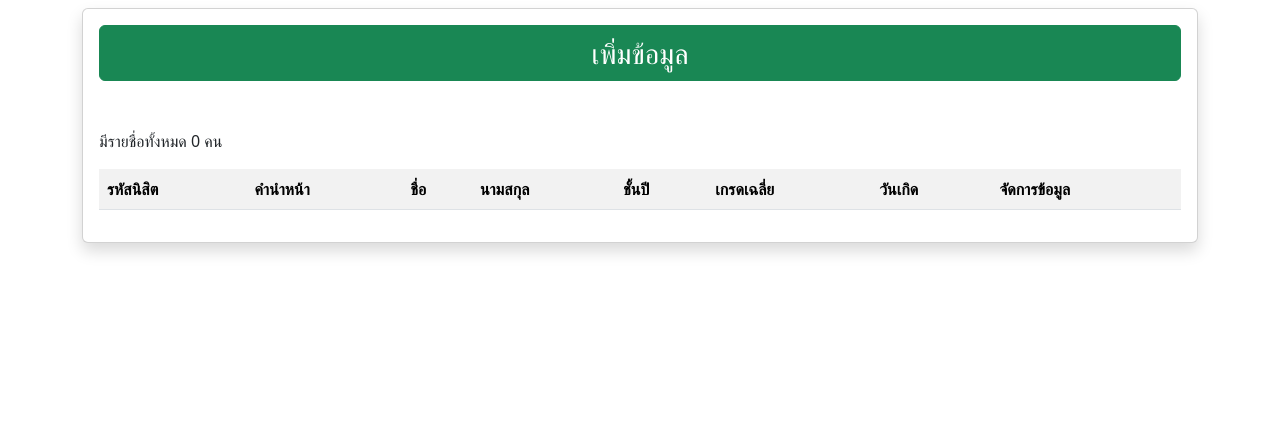
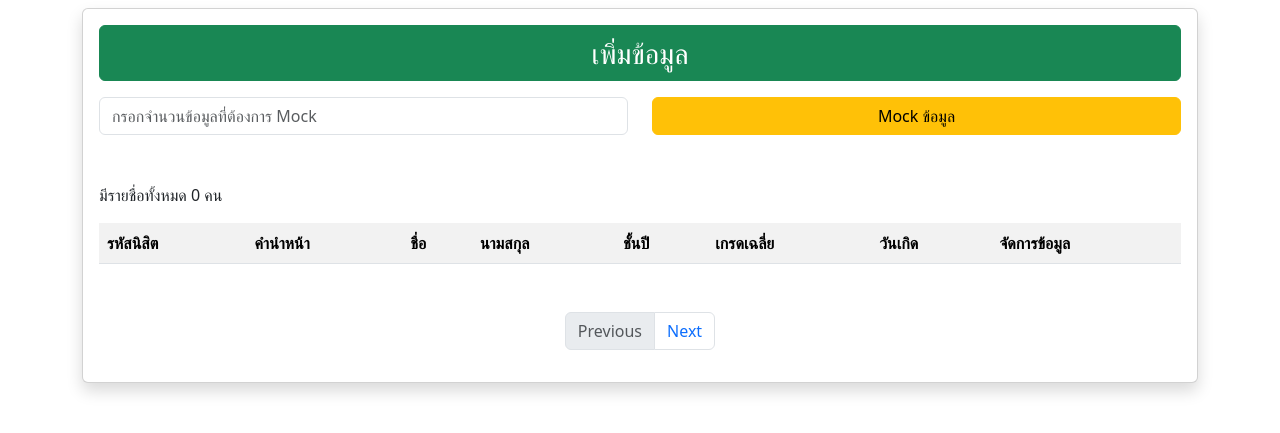
Before and after one commit to moskk1233/php-crud, a PHP site: page /index.php in a window 1280 px wide. Shown: the part 144-577 px from the top of the page. Run offline with PHP 8.4, Linux system fonts and the light colour scheme; lists and menus that the app fills with data are empty.

Commit message:
feat: เพิ่ม Pagination และหากกระทำการใดๆให้กลับมาอยู่ที่หน้าล่าสุด

```diff
--- a/src/add.php
+++ b/src/add.php
@@ -23,7 +23,7 @@ if ($_SERVER["REQUEST_METHOD"] === "POST") {
     );
 
     array_push($_SESSION["students"], $student);
-    header("Location: /");
+    header("Location: " . $_SERVER["HTTP_REFERER"]);
     exit();
   }
 }
--- a/src/delete.php
+++ b/src/delete.php
@@ -8,9 +8,9 @@ if (isset($_GET["idx"])) {
     array_splice($_SESSION["students"], $idx, 1);
   }
 
-  header("Location: /");
+  header("Location: " . $_SERVER["HTTP_REFERER"]);
   exit();
 } else {
-  header("Location: /");
+  header("Location: " . $_SERVER["HTTP_REFERER"]);
   exit();
 }
--- a/src/edit.php
+++ b/src/edit.php
@@ -28,7 +28,7 @@ if ($_SERVER["REQUEST_METHOD"] === "GET") {
       $student->gpa = $_POST["gpa"];
       $student->birthdate = $_POST["birthdate"];
 
-      header("Location: /");
+      header("Location: " . $_SERVER["HTTP_REFERER"]);
       exit();
     }
   }
--- a/src/index.php
+++ b/src/index.php
@@ -4,6 +4,26 @@ session_start();
 
 if (!isset($_SESSION["students"])) {
   $_SESSION["students"] = [];
+}
+
+$page = $_GET["page"] ?? 1;
+$limit = 10;
+?>
+
+<?php
+function pagination(int $page, int $perPage)
+{
+  $startIndex = ($page - 1) * $perPage;
+
+  $pages = $_SESSION["students"];
+  return array_slice($pages, $startIndex, $perPage, true);
+}
+
+function getTotalPage($limit)
+{
+  $size = count($_SESSION["students"]);
+
+  return ceil($size / $limit);
 }
 ?>
 
@@ -33,6 +53,25 @@ if (!isset($_SESSION["students"])) {
             <button class="btn btn-success fs-3" style="width: 100%;">เพิ่มข้อมูล</button>
           </a>
         </div>
+        <form action="gendata.php" method="post">
+          <div class="row mt-3">
+            <div class="col">
+              <input
+                type="number"
+                name="gen_data"
+                class="form-control"
+                placeholder="กรอกจำนวนข้อมูลที่ต้องการ Mock"
+                aria-label="กรอกจำนวนข้อมูลที่ต้องการ Mock"
+                min=0
+                max=1000
+                required
+              />
+            </div>
+            <div class="col">
+              <button type="submit" class="btn btn-warning" style="width: 100%;">Mock ข้อมูล</button>
+            </div>
+          </div>
+        </form>
 
         <!-- รายชื่อ -->
         <div class="mt-5">
@@ -50,7 +89,7 @@ if (!isset($_SESSION["students"])) {
                 <th>จัดการข้อมูล</th>
               </tr>
 
-              <?php foreach ($_SESSION["students"] as $index => $student): ?>
+              <?php foreach (pagination($page, $limit) as $index => $student): ?>
                 <tr>
                   <td><?= htmlspecialchars($student->id) ?></td>
                   <td><?= htmlspecialchars($student->prefix) ?></td>
@@ -62,14 +101,12 @@ if (!isset($_SESSION["students"])) {
                   <td>
                     <a
                       href="edit.php?idx=<?= $index ?>"
-                      class="btn btn-primary"
-                    >
+                      class="btn btn-primary">
                       แก้ไข
                     </a>
                     <a
                       href="delete.php?idx=<?= $index ?>"
-                      class="btn btn-outline-danger"
-                    >
+                      class="btn btn-outline-danger">
                       ลบ
                     </a>
                   </td>
@@ -78,6 +115,29 @@ if (!isset($_SESSION["students"])) {
             </table>
           </div>
         </div>
+
+        <!-- Paginator -->
+        <div class="mt-5">
+          <nav aria-label="Page navigation example">
+            <ul class="pagination justify-content-center">
+              <li class="page-item <?= $page == 1 ? "disabled" : "" ?>">
+                <a class="page-link" href="<?= $page != 1 ? "?page=" . $page - 1 : "" ?>">Previous</a>
+              </li>
+
+              <?php for ($i = 1; $i <= getTotalPage($limit); $i++): ?>
+                <li class="page-item <?= $i == $page ? "active" : "" ?>">
+                  <a class="page-link" href="?page=<?= $i ?>">
+                    <?= $i ?>
+                  </a>
+                </li>
+              <?php endfor ?>
+
+              <li class="page-item <?= $page == getTotalPage($limit) ? "disabled" : "" ?>">
+                <a class="page-link" href="<?= $page != getTotalPage($limit) ? "?page=" . $page + 1 : "" ?>">Next</a>
+              </li>
+            </ul>
+          </nav>
+        </div>
       </div>
     </div>
   </div>
```
Also changed, not shown: src/Student.php (+44 -1 lines), src/gendata.php (added, +11 -0 lines).
